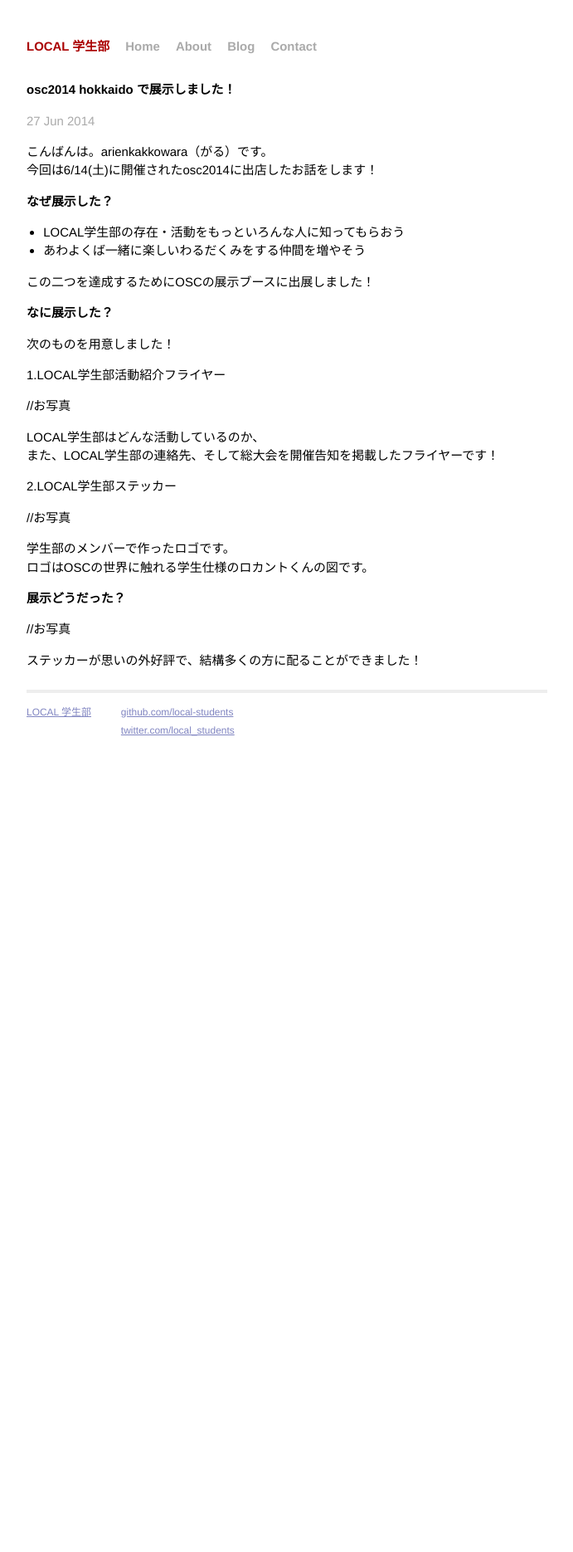
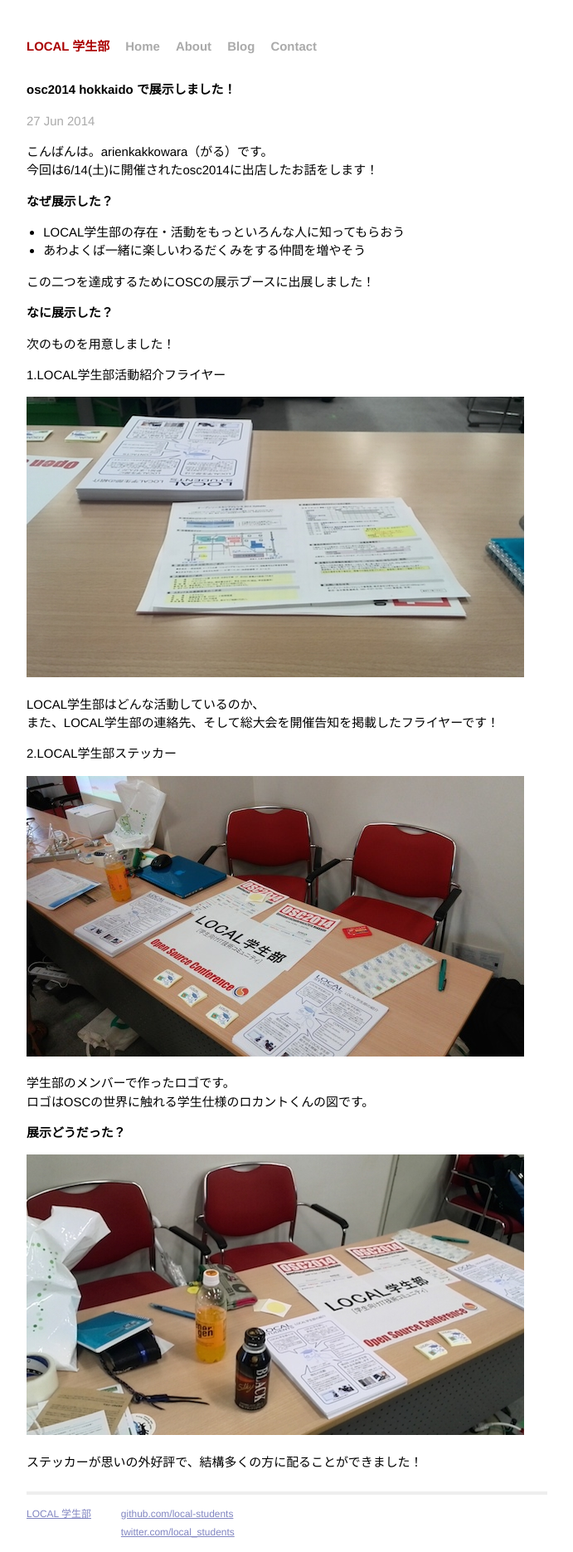
Before and after one commit to local-students/local-students.github.io, a Jekyll site: the page built from _posts/2014-06-23-osc20140do.markdown, in a window 1280 px wide. Shown: the whole page at 83% size, without its empty margins (294-985 px from the left). Built offline with Jekyll 4.4.1, drawn with Linux system fonts in a browser that asks for light colours; Markdown is read by kramdown in place of the engine named in the settings; before the commit the page ends 945 px from its top, so only the background shows below that.

Commit message:
活動報告の画像の追加　Contactにあるねこさんの連絡先追加

```diff
--- a/_posts/2014-06-23-osc20140do.markdown
+++ b/_posts/2014-06-23-osc20140do.markdown
@@ -23,21 +23,20 @@
 
 1.LOCAL学生部活動紹介フライヤー
 
-//お写真
+![flyer](/static/img/osc2014do_3_resize.jpg)
 
 LOCAL学生部はどんな活動しているのか、
 また、LOCAL学生部の連絡先、そして総大会を開催告知を掲載したフライヤーです！
 
 2.LOCAL学生部ステッカー
 
-//お写真
+![sticker](/static/img/osc2014do_1_resize.jpg)
 
 学生部のメンバーで作ったロゴです。
 ロゴはOSCの世界に触れる学生仕様のロカントくんの図です。
 
 # 展示どうだった？
 
-//お写真
-
+![exhibition](/static/img/osc2014do_2_resize.jpg)
 
 ステッカーが思いの外好評で、結構多くの方に配ることができました！
--- a/contact.html
+++ b/contact.html
@@ -11,6 +11,7 @@
       <li>@<a href='https://twitter.com/DdffXx'>DdffXx</a></li>
       <li>@<a href='https://twitter.com/_Can_on'>Canon</a></li>
       <li>@<a href='https://twitter.com/senz1024'>senz1024</a></li>
+			<li>@<a href='https://twitter.com/aruneko99'>aruneko99</a></li>
       </ul>
 
 </div>
```
Also changed, not shown: static/img/osc2014do_1_resize.jpg (added), static/img/osc2014do_2_resize.jpg (added), static/img/osc2014do_3_resize.jpg (added), 2 other files.
